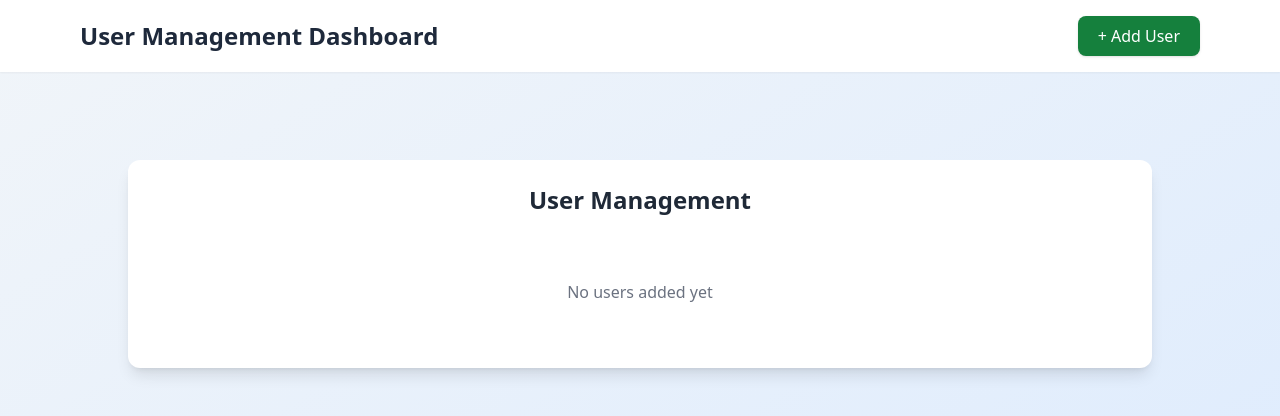
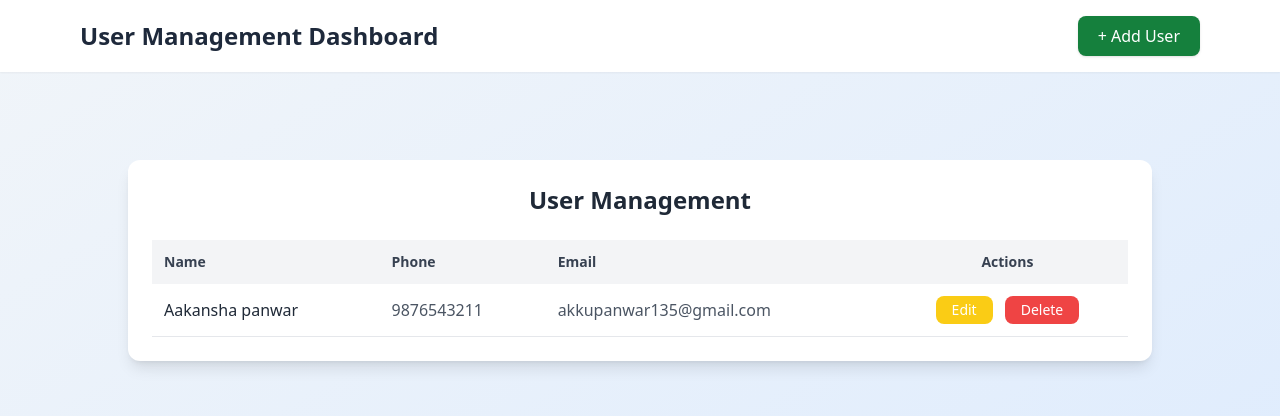
Before and after one commit to AAKANSHA773/react-assignment, a React (Create React App) app: page / in a window 1280 px wide. Shown: the top 416 px of the page. Built offline with nearby package versions, Linux system fonts and the light colour scheme; data requests are answered from the project's data file.

Commit message:
inster some data to the Database and add update button flow

```diff
--- a/db.json
+++ b/db.json
@@ -1,3 +1,11 @@
 {
-  "users": []
+  "users": [
+    {
+      "id": "bc8c",
+      "firstName": "Aakansha",
+      "lastName": "panwar",
+      "phone": "9876543211",
+      "email": "akkupanwar135@gmail.com"
+    }
+  ]
 }
--- a/src/components/UserDashboard.jsx
+++ b/src/components/UserDashboard.jsx
@@ -1,11 +1,12 @@
 import { useEffect, useState } from "react";
 import UserForm from "./UserFrom";
 import UserList from "./UserList";
-import { getUsers } from "../service/userApi";
+import { getUsers } from "../services/userApi"; // ensure folder = services
 
-function App() {
+function UserDashboard() {
   const [showForm, setShowForm] = useState(false);
   const [users, setUsers] = useState([]);
+  const [editUser, setEditUser] = useState(null);
 
   const fetchUsers = async () => {
     try {
@@ -29,7 +30,10 @@ function App() {
           </h1>
 
           <button
-            onClick={() => setShowForm(true)}
+            onClick={() => {
+              setEditUser(null);
+              setShowForm(true);
+            }}
             className="bg-green-700 hover:bg-green-800 text-white px-5 py-2 rounded-lg shadow"
           >
             + Add User
@@ -38,21 +42,26 @@ function App() {
       </div>
 
       <div className="max-w-6xl mx-auto mt-8 p-4">
-
-
         {showForm && (
           <div className="fixed inset-0 bg-black/30 flex items-center justify-center z-50">
             <UserForm
               fetchUsers={fetchUsers}
+              editUser={editUser}
+              setEditUser={setEditUser}
               closeForm={() => setShowForm(false)}
             />
           </div>
         )}
 
-        <UserList users={users} />
+        <UserList
+          users={users}
+          fetchUsers={fetchUsers}
+          setEditUser={setEditUser}
+          openForm={() => setShowForm(true)}
+        />
       </div>
     </div>
   );
 }
 
-export default App;
+export default UserDashboard;
--- a/src/components/UserList.jsx
+++ b/src/components/UserList.jsx
@@ -1,26 +1,25 @@
 import React from "react";
-import { deleteUserApi } from "../services/userApi";
+import { deleteUserApi } from "../services/userApi"; // make sure folder name = services
 
 const UserList = ({ users = [], fetchUsers, setEditUser, openForm }) => {
-
-
   const handleDelete = async (id) => {
-    const confirmDelete = window.confirm("Delete this user?");
+    const confirmDelete = window.confirm("Are you sure you want to delete?");
     if (!confirmDelete) return;
 
     try {
       await deleteUserApi(id);
-      fetchUsers();
+      if (fetchUsers) {
+        await fetchUsers();
+      }
+      console.log("User deleted successfully");
     } catch (error) {
-      console.log(error);
+      console.log("DELETE ERROR:", error);
       alert("Delete failed");
     }
   };
-
-
   const handleEdit = (user) => {
-    setEditUser(user);
-    openForm();
+    if (setEditUser) setEditUser(user);
+    if (openForm) openForm();
   };
 
   return (
@@ -46,13 +45,18 @@ const UserList = ({ users = [], fetchUsers, setEditUser, openForm }) => {
               </thead>
               <tbody>
                 {users.map((user) => (
-                  <tr key={user.id} className="border-b hover:bg-gray-50">
-                    <td className="p-3 font-medium">
+                  <tr key={user.id} className="border-b hover:bg-gray-50 transition">
+                    <td className="p-3 font-medium text-gray-800">
                       {user.firstName} {user.lastName}
                     </td>
 
-                    <td className="p-3">{user.phone}</td>
-                    <td className="p-3">{user.email}</td>
+                    <td className="p-3 text-gray-600">
+                      {user.phone}
+                    </td>
+
+                    <td className="p-3 text-gray-600">
+                      {user.email}
+                    </td>
 
                     <td className="p-3 flex justify-center gap-3">
 
@@ -62,8 +66,6 @@ const UserList = ({ users = [], fetchUsers, setEditUser, openForm }) => {
                       >
                         Edit
                       </button>
-
-
                       <button
                         onClick={() => handleDelete(user.id)}
                         className="bg-red-500 hover:bg-red-600 text-white px-4 py-1 rounded-lg text-sm"
--- a/src/service/userApi.jsx
+++ /dev/null
@@ -1,23 +0,0 @@
-import axios from "axios";
-
-const BASE_URL = "http://localhost:3001/users";
-
-// GET all users
-export const getUsers = async () => {
-  return await axios.get(BASE_URL);
-};
-
-// ADD user
-export const addUserApi = async (user) => {
-  return await axios.post(BASE_URL, user);
-};
-
-// DELETE user
-export const deleteUserApi = async (id) => {
-  return await axios.delete(`${BASE_URL}/${id}`);
-};
-
-// UPDATE user
-export const updateUserApi = async (id, user) => {
-  return await axios.put(`${BASE_URL}/${id}`, user);
-};
--- /dev/null
+++ b/src/services/userApi.jsx
@@ -0,0 +1,14 @@
+import axios from "axios";
+
+const BASE_URL = "http://localhost:3001/users";
+
+export const getUsers = () => axios.get(BASE_URL);
+
+export const addUserApi = (user) =>
+  axios.post(BASE_URL, user);
+
+export const deleteUserApi = (id) =>
+  axios.delete(`${BASE_URL}/${id}`);
+
+export const updateUserApi = (id, user) =>
+  axios.put(`${BASE_URL}/${id}`, user);
```
